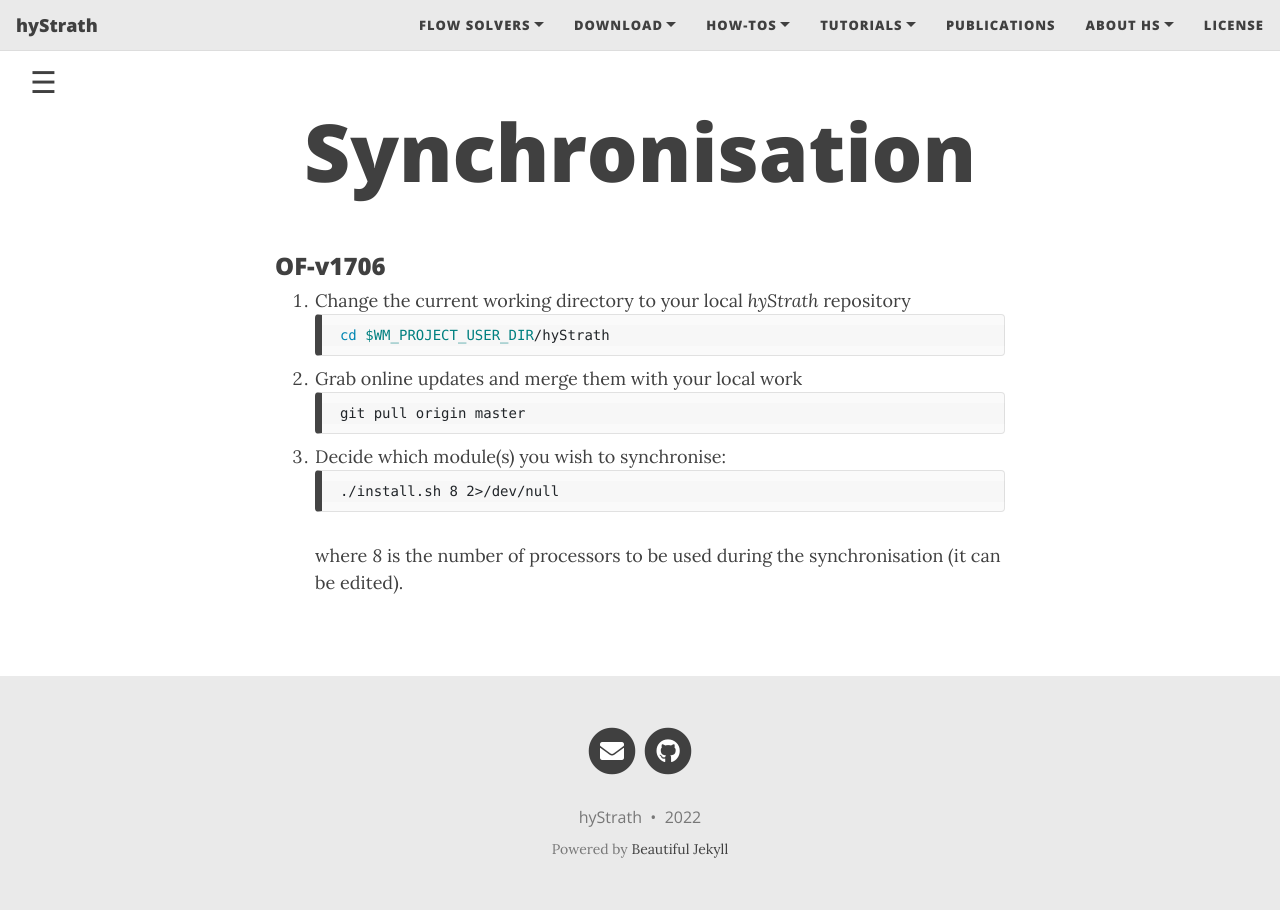
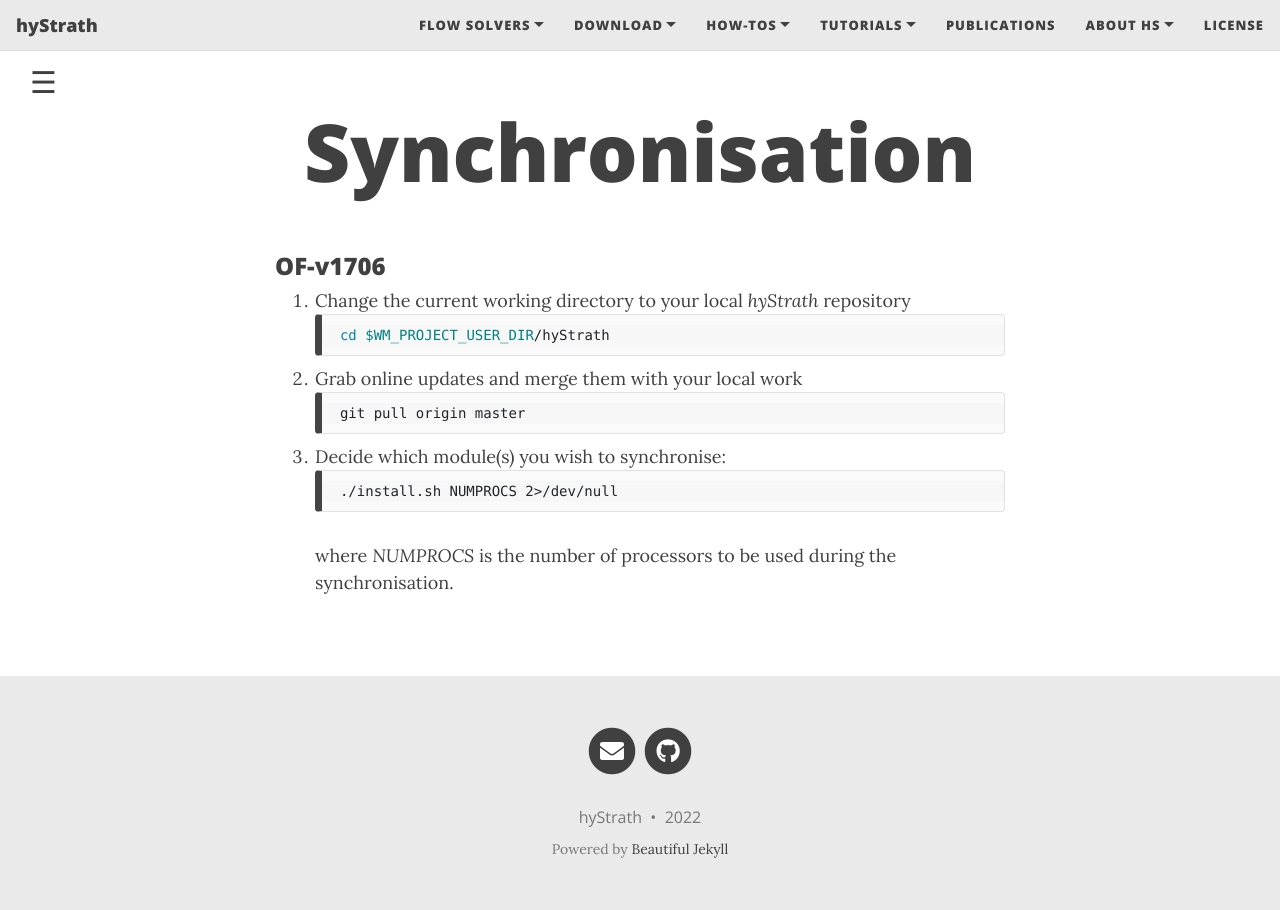
Before and after one commit to hystrath/hystrath.github.io, a Jekyll site: the page built from sync.md, in a window 1280 px wide. Built offline with Jekyll 4.4.1, drawn with Linux system fonts in a browser that asks for light colours; nearby versions of some CDN libraries.

Commit message:
Editing pages

````diff
--- a/sync.md
+++ b/sync.md
@@ -54,6 +54,6 @@ if (localStorage.getItem("show_sidenav")) openNav()
     </div>
 3. Decide which module(s) you wish to synchronise:
     ```sh
-    ./install.sh 8 2>/dev/null
+    ./install.sh NUMPROCS 2>/dev/null
     ```
-where _8_ is the number of processors to be used during the synchronisation (it can be edited).
+where _NUMPROCS_ is the number of processors to be used during the synchronisation.
````
Also changed, not shown: installation.md (+2 -2 lines).
